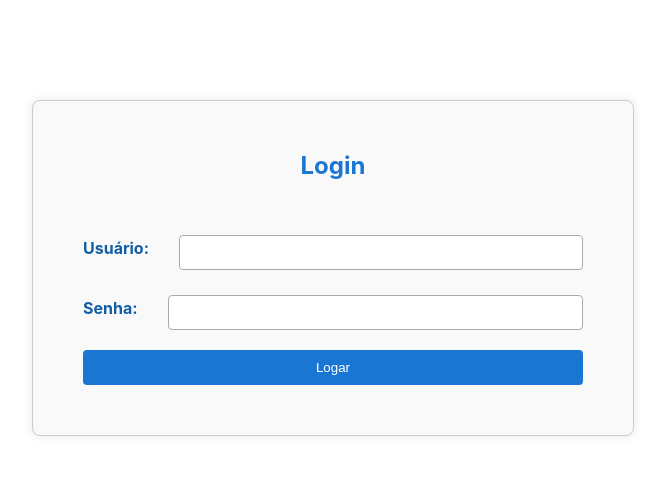
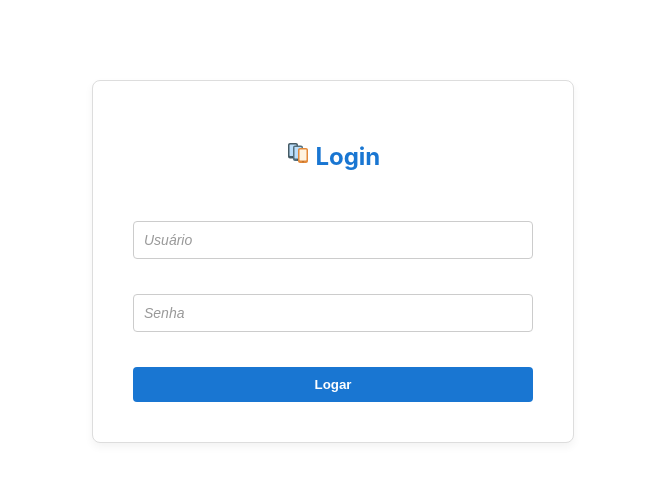
Before and after one commit to sbernardoDavi/-exame-fullstack-setembro-dtlabs-2025, a React (Create React App) app in the folder client/: page /login in a window 1280 px wide. Shown: the top 482 px of the page, without its empty margins (307-972 px from the left). Built offline with nearby package versions, Linux system fonts and the light colour scheme.

Commit message:
fix: melhorando tela de login.

```diff
--- a/client/src/components/Login/login.css
+++ b/client/src/components/Login/login.css
@@ -1,31 +1,49 @@
 .login-container {
-  width: 500px;
-  margin: 100px auto;
-  padding: 50px;
-  border: 1px solid #ccc;
+  max-width: 400px;
+  margin: 80px auto;
+  padding: 40px;
+  border: 1px solid #ddd;
   border-radius: 8px;
-  background-color: #f9f9f9;
-  box-shadow: 0 0 10px rgba(0, 0, 0, 0.1);
+  background-color: #ffffff;
+  box-shadow: 0 4px 8px rgba(0, 0, 0, 0.05);
   display: flex;
-  align-content: space-between;
   flex-direction: column;
+  gap: 20px;
+}
+
+h2 {
+  color: #1976d2;
+  text-align: center;
+  margin-bottom: 30px;
 }
 
 .login-form {
   display: flex;
   flex-direction: column;
+  gap: 15px;
 }
 
-.login-form label {
-  margin-bottom: 15px;
+
+.login-input {
+  padding: 10px;
+  border: 1px solid #ccc;
+  border-radius: 4px;
+  font-size: 14px;
+  margin-left: 15px;
+  width: 100%;
+  margin-left: 0;
+  margin-bottom: 0;
 }
 
-.login-form input {
-  padding: 9px;
-  margin-top: 5px;
-  border: 1px solid #aaa;
-  border-radius: 4px;
-  width: 100%;
+.login-input::placeholder {
+  color: #999;
+  font-style: italic;
+}
+
+.login-input-group {
+  display: flex;
+  flex-direction: row; /* <- Alinha label e input um em cima do outro */
+  margin-bottom: 20px;
 }
 
 button {
@@ -35,42 +53,25 @@ button {
   border: none;
   border-radius: 4px;
   cursor: pointer;
+  font-weight: bold;
+  transition: background-color 0.3s ease;
 }
 
 button:hover {
   background-color: #125ea5;
 }
 
-h2 {
-  color: #1976d2;
-  margin: 0 0 50px 0;
+.error-message {
+  color: red;
+  font-weight: bold;
   text-align: center;
+  margin-top: -10px;
 }
 
-.login-label {
-  font-weight: bold;
-  color: #125ea5;
-  text-align: left;
-  display: block;
-  margin: 0 0;
-  margin-right: 20px;
+/* Responsividade básica */
+@media (max-width: 500px) {
+  .login-container {
+    margin: 30px 20px;
+    padding: 30px 20px;
+  }
 }
-
-.login-input-group {
-  display: flex;
-  flex-direction: row;
-  align-items: center;
-  margin-bottom: 10px;
-}
-.login-input{
-  margin-left: 10px;
-  margin-bottom: 10px;
-
-}
-
-.error-message {
-  color: red;
-  margin-top: 10px;
-  font-weight: bold;
-  text-align: center;
-}
--- a/client/src/components/Login/loginPage.tsx
+++ b/client/src/components/Login/loginPage.tsx
@@ -2,6 +2,7 @@ import React, { useState } from 'react';
 import './login.css';
 import { useNavigate } from 'react-router-dom';
 import { login } from '../../services/auth';
+import { FcMultipleSmartphones } from "react-icons/fc";
 
 function LoginPage() {
   const [username, setUsername] = useState('');
@@ -23,15 +24,13 @@ function LoginPage() {
 
   return (
     <div className="login-container">
-      <h2>Login</h2>
+      <h2> <FcMultipleSmartphones /> Login</h2>
       <form onSubmit={handleLogin} className="login-form">
-        <div className='login-input-group'>
-          <label className='login-label'>
-            Usuário:
-          </label>
+        <div className="login-input-group">
+          {/* <label className="login-label">Usuário:</label> */}
           <input
-            className='login-input'
-            title='Digite seu nome de usuário'
+            className="login-input"
+             placeholder="Usuário"
             type="text"
             value={username}
             onChange={(e) => setUsername(e.target.value)}
@@ -39,19 +38,18 @@ function LoginPage() {
           />
         </div>
 
-        <div className='login-input-group'>
-          <label className='login-label'>
-            Senha:
-          </label>
+        <div className="login-input-group">
+          {/* <label className="login-label">Senha:</label> */}
           <input
-            className='login-input'
-            title='Digite sua senha' color='red'
+            className="login-input"
+            placeholder="Senha"
             type="password"
             value={password}
             onChange={(e) => setPassword(e.target.value)}
             required
           />
         </div>
+
         {errorMessage && <p className="error-message">{errorMessage}</p>}
         <button type="submit">Logar</button>
       </form>
```
